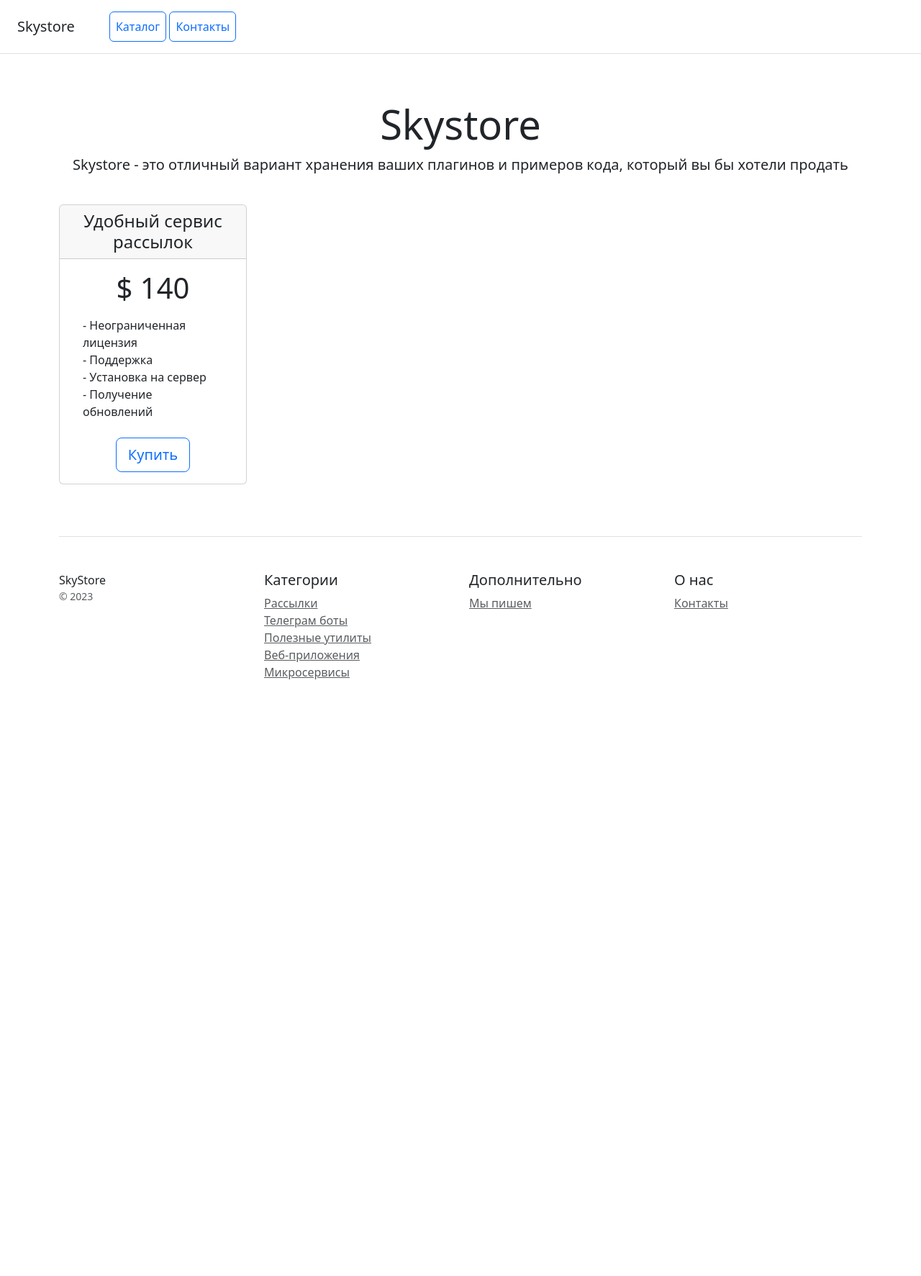
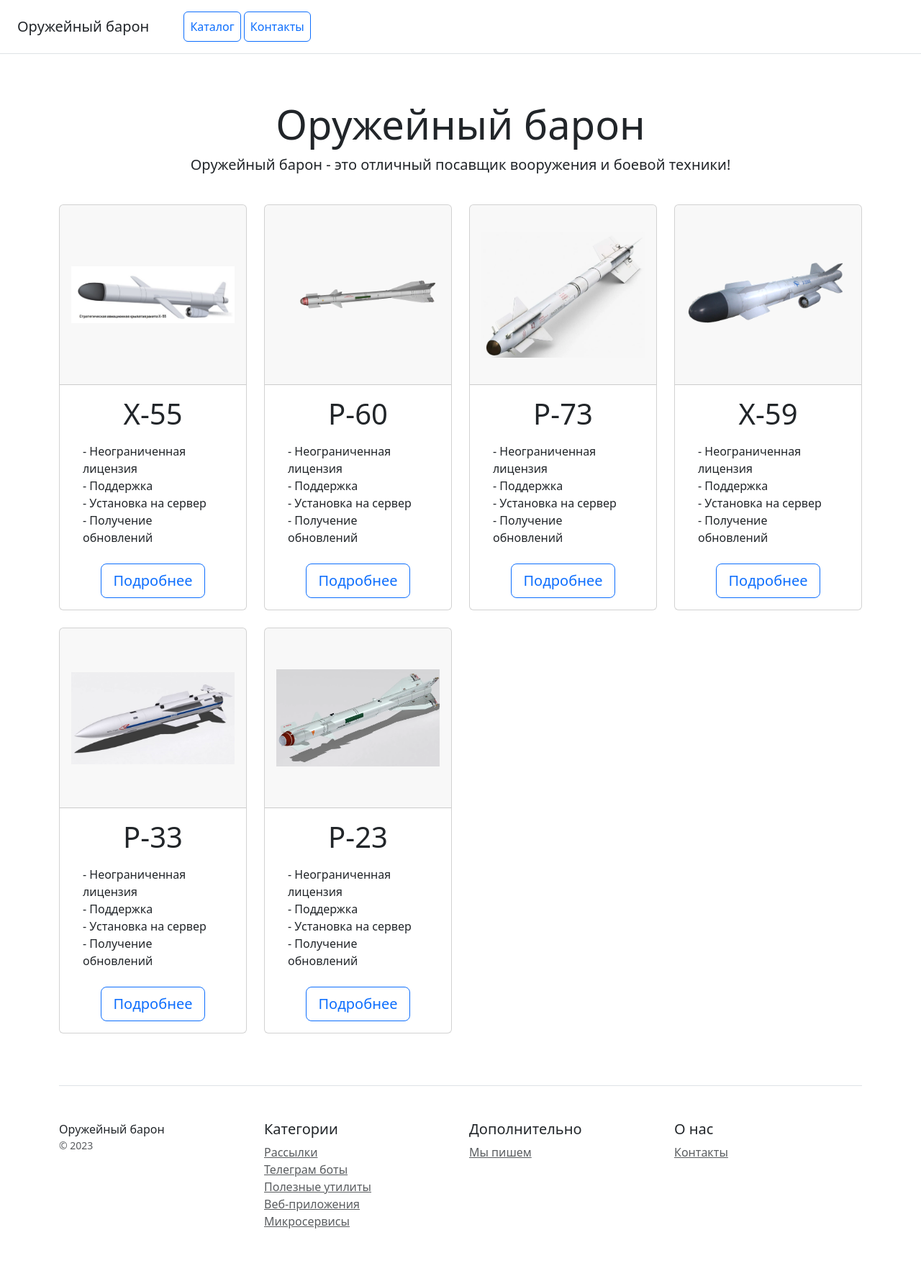
Before and after one commit to PetrVPA/WebMag, a Django app: page / in a window 1280 px wide. Shown: the whole page at 72% size. Before the commit the page ends 944 px from the top, so only its background shows below. Run offline with Django 5.2, Linux system fonts and the light colour scheme; some libraries are stand-ins or nearby versions.

Commit message:
Первое промежуточное сохранение. Шаблоны пока не реализованы. Решен вопрос с компоновкой главной страницей по отображению товара.

```diff
--- a/catalog/templates/contacts.html
+++ b/catalog/templates/contacts.html
@@ -4,13 +4,13 @@
 <head>
     <meta charset="utf-8">
     <meta name="viewport" content="width=device-width, initial-scale=1">
-    <title>Skystore</title>
+    <title>Оружейный барон</title>
     <link rel="stylesheet" href="/static/css/bootstrap.min.css"><!-- Подключил стили Bootstrap -->
     <!-- Подключите статичеcкие файлы со стилями Bootstrap -->
 </head>
 <body>
 <div class="d-flex flex-column flex-md-row align-items-center p-3 px-md-4 mb-3 bg-white border-bottom box-shadow">
-    <h5 class="my-0 mr-md-auto font-weight-normal">Skystore</h5>
+    <h5 class="my-0 mr-md-auto font-weight-normal">Оружейный барон</h5>
     <nav class="ms-5">
         <a class="p-2 btn btn-outline-primary" href="/home/">Каталог</a>
         <a class="p-2 btn btn-outline-primary" href="/contacts/">Контакты</a>
@@ -74,7 +74,7 @@
     <footer class="pt-4 my-md-5 pt-md-5 border-top">
         <div class="row">
             <div class="col-12 col-md">
-                SkyStore
+                Оружейный барон
                 <small class="d-block mb-3 text-muted">&copy; 2023</small>
             </div>
             <div class="col-6 col-md">
--- a/catalog/templates/home.html
+++ b/catalog/templates/home.html
@@ -4,14 +4,24 @@
 <head>
     <meta charset="utf-8">
     <meta name="viewport" content="width=device-width, initial-scale=1">
-    <title>Skystore</title>
+    <title>Оружейный барон</title>
     <link rel="stylesheet" href="/static/css/bootstrap.min.css"><!-- Подключил стили Bootstrap -->
     <!-- Подключите статичеcкие файлы со стилями Bootstrap -->
+    <style>
+    .card-header {
+    width: 100%;
+    height: 250px; /* Задай нужную высоту */
+    overflow: hidden; /* Скрывает изображение, выходящее за пределы */
+    display: flex; /* Можно использовать для выравнивания содержимого */
+    align-items: center; /* Вертикальное выравнивание содержимого */
+    justify-content: center; /* Горизонтальное выравнивание содержимого */
+}
+    </style>
 
 </head>
 <body>
 <div class="d-flex flex-column flex-md-row align-items-center p-3 px-md-4 mb-3 bg-white border-bottom box-shadow">
-    <h5 class="my-0 mr-md-auto font-weight-normal">Skystore</h5>
+    <h5 class="my-0 mr-md-auto font-weight-normal">Оружейный барон</h5>
     <nav class="ms-5">
         <a class="p-2 btn btn-outline-primary" href="/home/">Каталог</a>
         <a class="p-2 btn btn-outline-primary" href="/contacts/">Контакты</a>
@@ -19,9 +29,8 @@
 </div>
 
 <div class="pricing-header px-3 py-3 pt-md-5 pb-md-4 mx-auto text-center">
-    <h1 class="display-4">Skystore</h1>
-    <p class="lead">Skystore - это отличный вариант хранения ваших плагинов и примеров кода, который вы бы хотели
-        продать</p>
+    <h1 class="display-4">Оружейный барон</h1>
+    <p class="lead">Оружейный барон - это отличный посавщик вооружения и боевой техники!</p>
 </div>
 
 <div class="container">
@@ -29,17 +38,107 @@
         <div class="col-3">
             <div class="card mb-4 box-shadow">
                 <div class="card-header">
-                    <h4 class="my-0 font-weight-normal">Удобный сервис рассылок</h4>
+                   <img src="/media/products/photo/Х-55__23599937.png" class="img-fluid" alt="Описание изображения">
                 </div>
                 <div class="card-body">
-                    <h1 class="card-title pricing-card-title">$ 140</h1>
+                    <h1 class="card-title pricing-card-title">Х-55</h1>
                     <ul class="list-unstyled mt-3 mb-4 text-start m-3">
                         <li>- Неограниченная лицензия</li>
                         <li>- Поддержка</li>
                         <li>- Установка на сервер</li>
                         <li>- Получение обновлений</li>
                     </ul>
-                    <button type="button" class="btn btn-lg btn-block btn-outline-primary">Купить</button>
+                    <button type="button" class="btn btn-lg btn-block btn-outline-primary">Подробнее</button>
+                </div>
+            </div>
+        </div>
+
+        <div class="col-3">
+            <div class="card mb-4 box-shadow">
+                <div class="card-header">
+                   <img src="/media/products/photo/Р-60__364523764253.png" class="img-fluid" alt="Описание изображения">
+                </div>
+                <div class="card-body">
+                    <h1 class="card-title pricing-card-title">Р-60</h1>
+                    <ul class="list-unstyled mt-3 mb-4 text-start m-3">
+                        <li>- Неограниченная лицензия</li>
+                        <li>- Поддержка</li>
+                        <li>- Установка на сервер</li>
+                        <li>- Получение обновлений</li>
+                    </ul>
+                    <button type="button" class="btn btn-lg btn-block btn-outline-primary">Подробнее</button>
+                </div>
+            </div>
+        </div>
+
+        <div class="col-3">
+            <div class="card mb-4 box-shadow">
+                <div class="card-header">
+                   <img src="/media/products/photo/Р-73__65437264512763512.png" class="img-fluid" alt="Описание изображения">
+                </div>
+                <div class="card-body">
+                    <h1 class="card-title pricing-card-title">Р-73</h1>
+                    <ul class="list-unstyled mt-3 mb-4 text-start m-3">
+                        <li>- Неограниченная лицензия</li>
+                        <li>- Поддержка</li>
+                        <li>- Установка на сервер</li>
+                        <li>- Получение обновлений</li>
+                    </ul>
+                    <button type="button" class="btn btn-lg btn-block btn-outline-primary">Подробнее</button>
+                </div>
+            </div>
+        </div>
+
+        <div class="col-3">
+            <div class="card mb-4 box-shadow">
+                <div class="card-header">
+                   <img src="/media/products/photo/Х-59__Kh_59M.png" class="img-fluid" alt="Описание изображения">
+                </div>
+                <div class="card-body">
+                    <h1 class="card-title pricing-card-title">Х-59</h1>
+                    <ul class="list-unstyled mt-3 mb-4 text-start m-3">
+                        <li>- Неограниченная лицензия</li>
+                        <li>- Поддержка</li>
+                        <li>- Установка на сервер</li>
+                        <li>- Получение обновлений</li>
+                    </ul>
+                    <button type="button" class="btn btn-lg btn-block btn-outline-primary">Подробнее</button>
+                </div>
+            </div>
+        </div>
+
+        <div class="col-3">
+            <div class="card mb-4 box-shadow">
+                <div class="card-header">
+                   <img src="/media/products/photo/Р-33__R-37M-Missile.jpg" class="img-fluid" alt="Описание изображения">
+                </div>
+                <div class="card-body">
+                    <h1 class="card-title pricing-card-title">Р-33</h1>
+                    <ul class="list-unstyled mt-3 mb-4 text-start m-3">
+                        <li>- Неограниченная лицензия</li>
+                        <li>- Поддержка</li>
+                        <li>- Установка на сервер</li>
+                        <li>- Получение обновлений</li>
+                    </ul>
+                    <button type="button" class="btn btn-lg btn-block btn-outline-primary">Подробнее</button>
+                </div>
+            </div>
+        </div>
+
+        <div class="col-3">
+            <div class="card mb-4 box-shadow">
+                <div class="card-header">
+                   <img src="/media/products/photo/Р-23__0436545443252.png" class="img-fluid" alt="Описание изображения">
+                </div>
+                <div class="card-body">
+                    <h1 class="card-title pricing-card-title">Р-23</h1>
+                    <ul class="list-unstyled mt-3 mb-4 text-start m-3">
+                        <li>- Неограниченная лицензия</li>
+                        <li>- Поддержка</li>
+                        <li>- Установка на сервер</li>
+                        <li>- Получение обновлений</li>
+                    </ul>
+                    <button type="button" class="btn btn-lg btn-block btn-outline-primary">Подробнее</button>
                 </div>
             </div>
         </div>
@@ -48,7 +147,7 @@
     <footer class="pt-4 my-md-5 pt-md-5 border-top">
         <div class="row">
             <div class="col-12 col-md">
-                SkyStore
+                Оружейный барон
                 <small class="d-block mb-3 text-muted">&copy; 2023</small>
             </div>
             <div class="col-6 col-md">
@@ -77,6 +176,6 @@
     </footer>
 </div>
 <!-- Подключите статичеcкие файлы со скриптами Bootstrap -->
-<script src="/static/js/bootstrap.min.js">  </script><!-- Подключил скрипты Bootstrap -->
+<script src="static/js/bootstrap.min.js">  </script><!-- Подключил скрипты Bootstrap -->
 </body>
 </html>
--- a/catalog/urls.py
+++ b/catalog/urls.py
@@ -1,10 +1,17 @@
-
+from IPython.utils.PyColorize import pride_theme
 from django.urls import path
 from . import views
+from catalog.views import product_detail
+from django.conf import settings
+from django.conf.urls.static import static
 
 
 urlpatterns = [
     path("", views.home),#пути в адресной строке
     path("home/", views.home),
     path("contacts/", views.contacts),
+    path('catalog/<int:id>/', product_detail, name='product_detail'),
+
 ]
+# Добавление статических маршрутов для медиафайлов
+urlpatterns += static(settings.MEDIA_URL, document_root=settings.MEDIA_ROOT)
--- a/catalog/views.py
+++ b/catalog/views.py
@@ -1,4 +1,7 @@
-from django.shortcuts import render
+from django.shortcuts import render, get_object_or_404
+
+from catalog.models import Product
+
 
 
 def home(request):
@@ -6,3 +9,8 @@ def home(request):
 
 def contacts(request):
     return render(request, 'contacts.html')
+
+def product_detail(request, id):
+    product = get_object_or_404(Product, id=id)
+    context = {'product': product}
+    return render(request, 'product_detail.html', context)
--- a/config/settings.py
+++ b/config/settings.py
@@ -100,3 +100,7 @@ MAILERS = {
         'BACKEND': 'django.core.mail.backends.console.EmailBackend',
     },
 }
+
+MEDIA_URL = 'media/'
+
+MEDIA_ROOT = os.path.join(BASE_DIR, 'media')
```
Also changed, not shown: product.json (+33 -7 lines), media/products/photo/Р-23__0436545443252.png (added), media/products/photo/Р-33__R-37M-Missile.jpg (added), media/products/photo/Р-60__364523764253.png (added), media/products/photo/Р-73__65437264512763512.png (added), media/products/photo/Х-55__23599937.png (added), media/products/photo/Х-59__Kh_59M.png (added).
